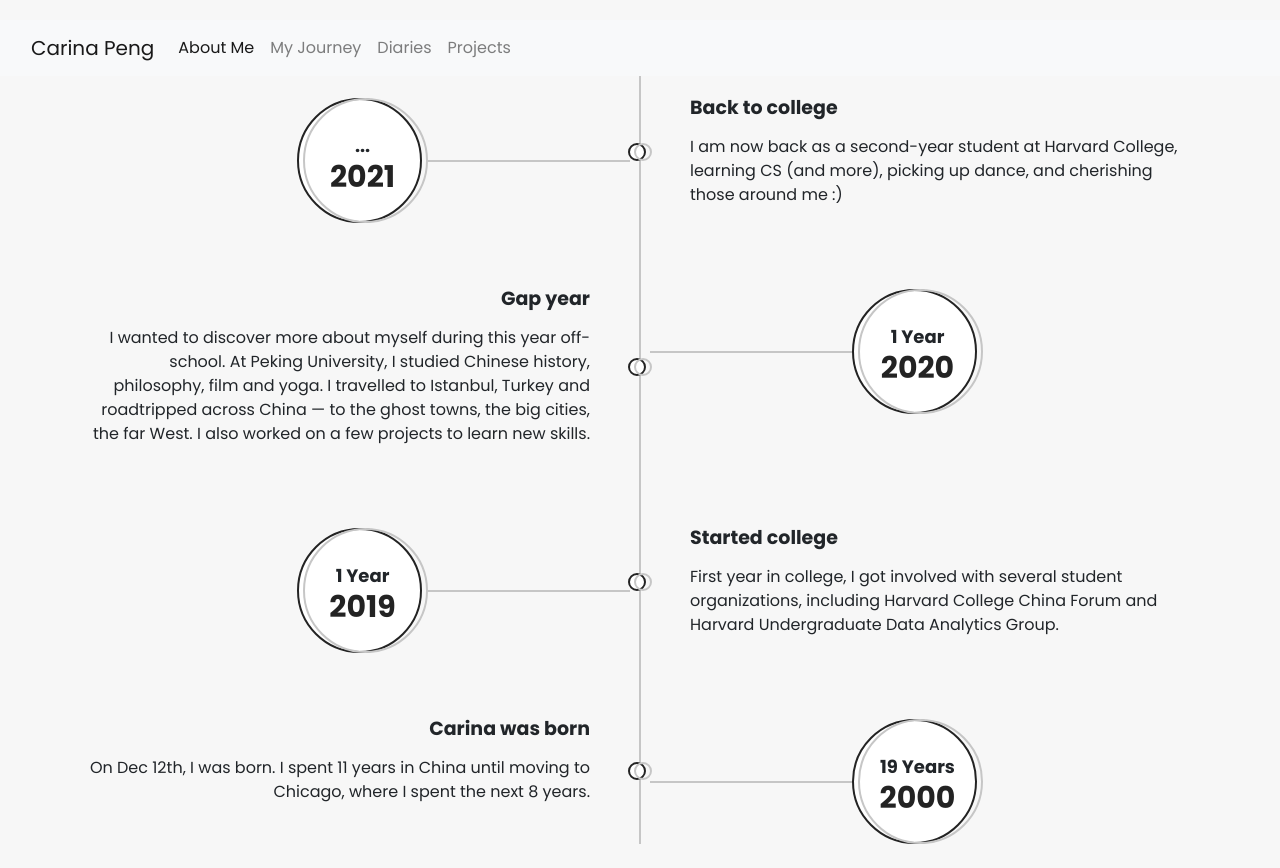
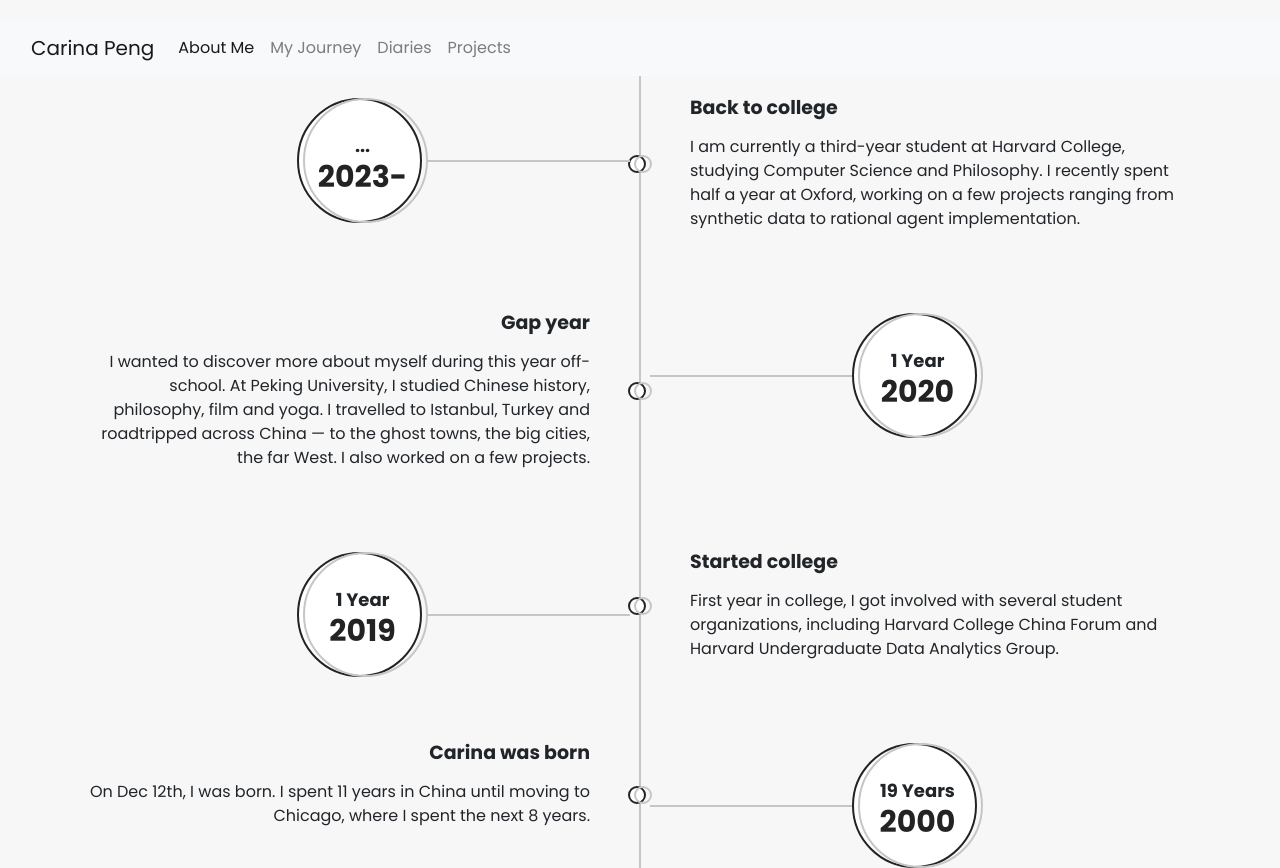
Before and after one commit to carinapeng/carinapeng.github.io, a plain HTML site: page my_journey.html in a window 1280 px wide. Before the commit the page ends 844 px from the top, so only its background shows below. Drawn offline with nearby package versions, Linux system fonts and the light colour scheme.

Commit message:
Update journey page

```diff
--- a/my_journey.html
+++ b/my_journey.html
@@ -59,14 +59,14 @@
                                             <div class="date-outer">
                                                 <span class="date">
                                                         <span class="month">...</span>
-                                                <span class="year">2021</span>
+                                                <span class="year">2023-</span>
                                                 </span>
                                             </div>
                                         </div>
                                         <div class="timeline-content">
                                             <h5 class="title">Back to college</h5>
                                             <p class="description">
-                                                I am now back as a second-year student at Harvard College, learning CS (and more), picking up dance, and cherishing those around me :)
+                                                I am currently a third-year student at Harvard College, studying Computer Science and Philosophy. I recently spent half a year at Oxford, working on a few projects ranging from synthetic data to rational agent implementation.
                                             </p>
                                         </div>
                                     </div>
@@ -86,7 +86,7 @@
                                         <div class="timeline-content">
                                             <h5 class="title">Gap year</h5>
                                             <p class="description">
-                                                I wanted to discover more about myself during this year off-school. At Peking University, I studied Chinese history, philosophy, film and yoga. I travelled to Istanbul, Turkey and roadtripped across China — to the ghost towns, the big cities, the far West. I also worked on a few projects to learn new skills.
+                                                I wanted to discover more about myself during this year off-school. At Peking University, I studied Chinese history, philosophy, film and yoga. I travelled to Istanbul, Turkey and roadtripped across China — to the ghost towns, the big cities, the far West. I also worked on a few projects.
                                             </p>
                                         </div>
                                     </div>
```
